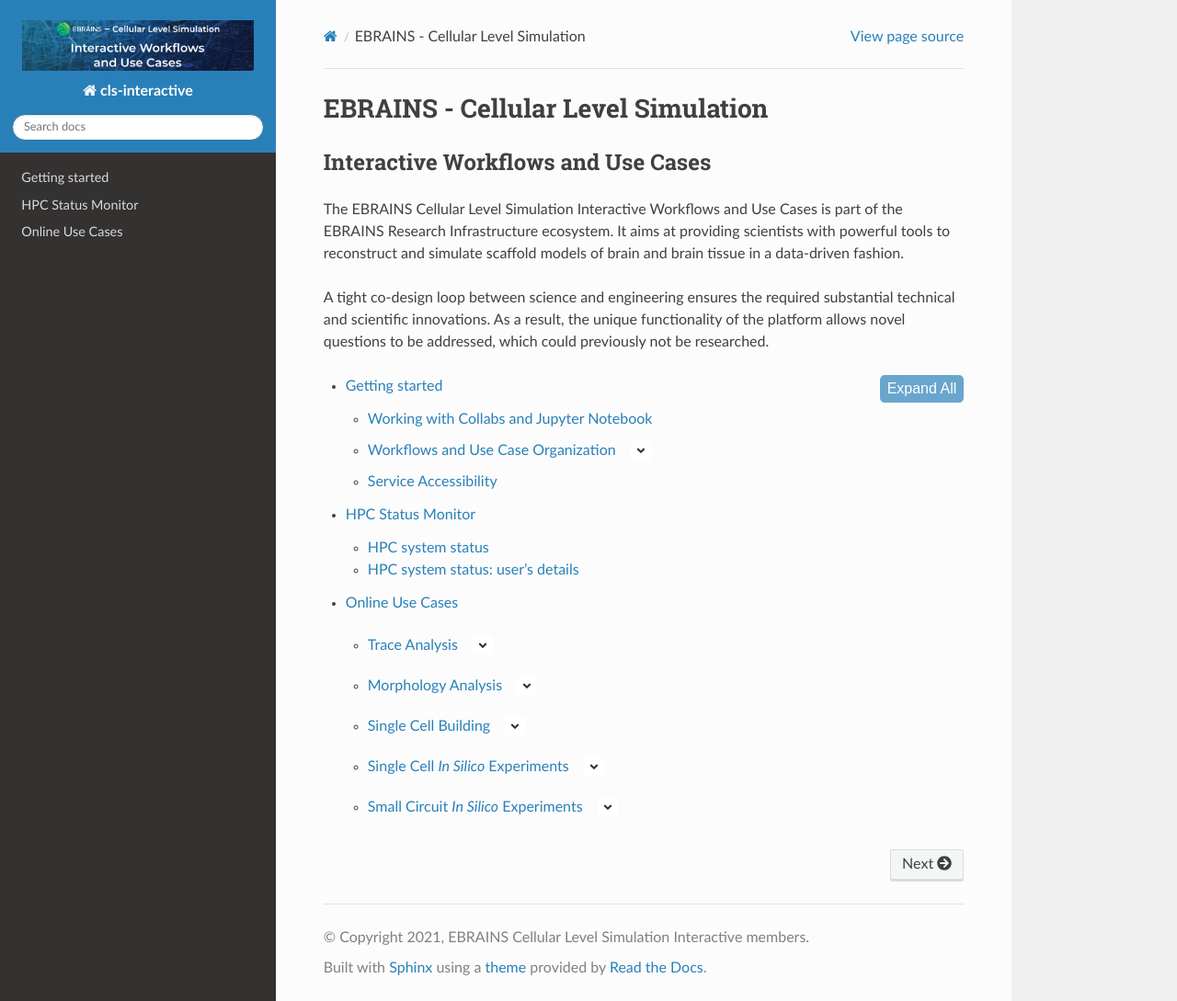
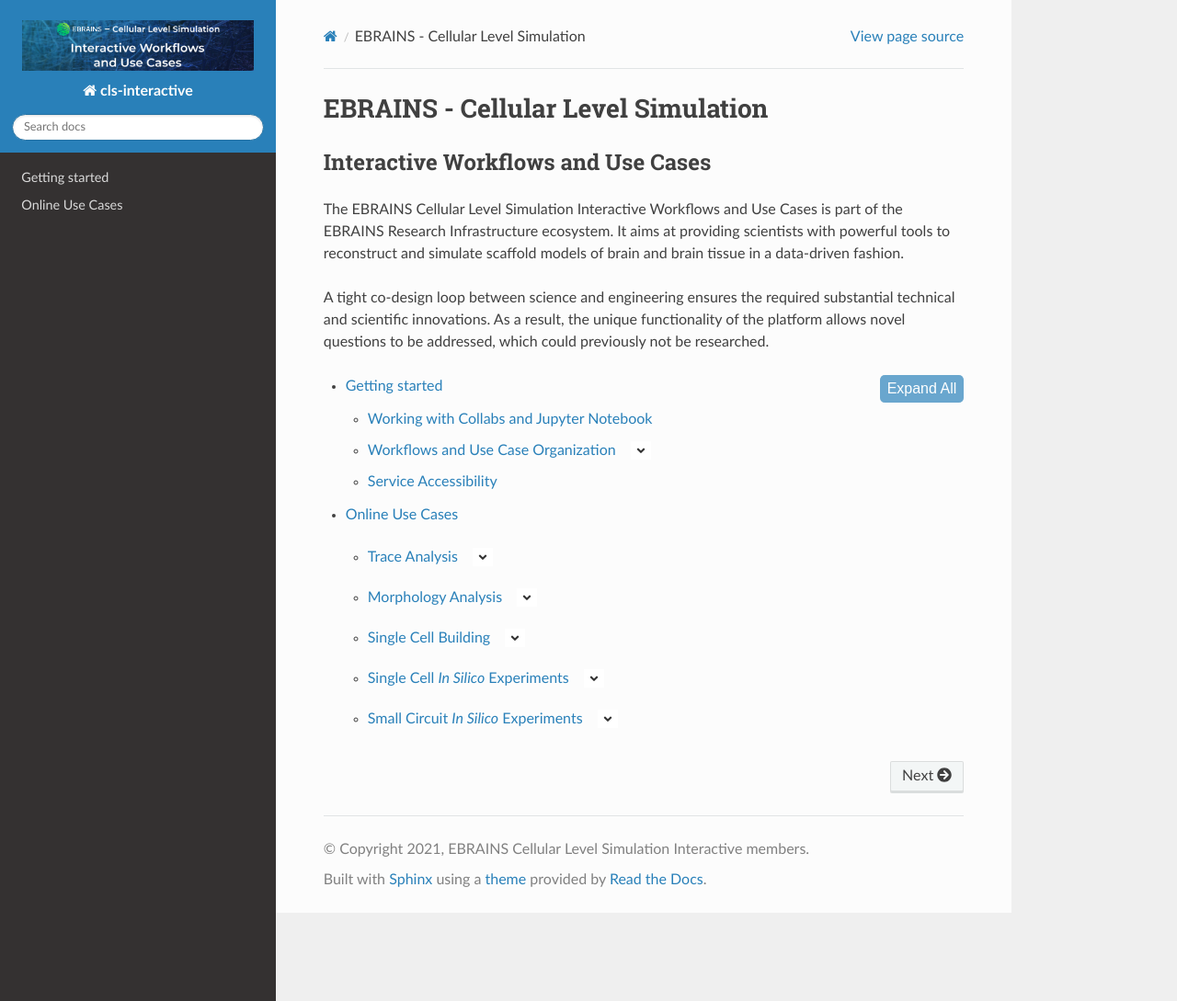
Before and after one commit to ebrains-cls-interactive/docs, a Sphinx documentation site: the page built from source/index.rst, in a window 1280 px wide and 1089 px high. Shown: the whole window at 92% size. Built offline with Sphinx 7.4.7 and the Read the Docs theme 3.1.0, drawn with Linux system fonts in a browser that asks for light colours.

Commit message:
removed hpc_status_monitor from the index

```diff
--- a/source/index.rst
+++ b/source/index.rst
@@ -23,7 +23,6 @@
    :maxdepth: 6
 
    getting_started/getting_started
-   hpc_status_monitor/hpc_status_monitor
    online_usecases/online_usecases
 
 .. Indices and tables
```
